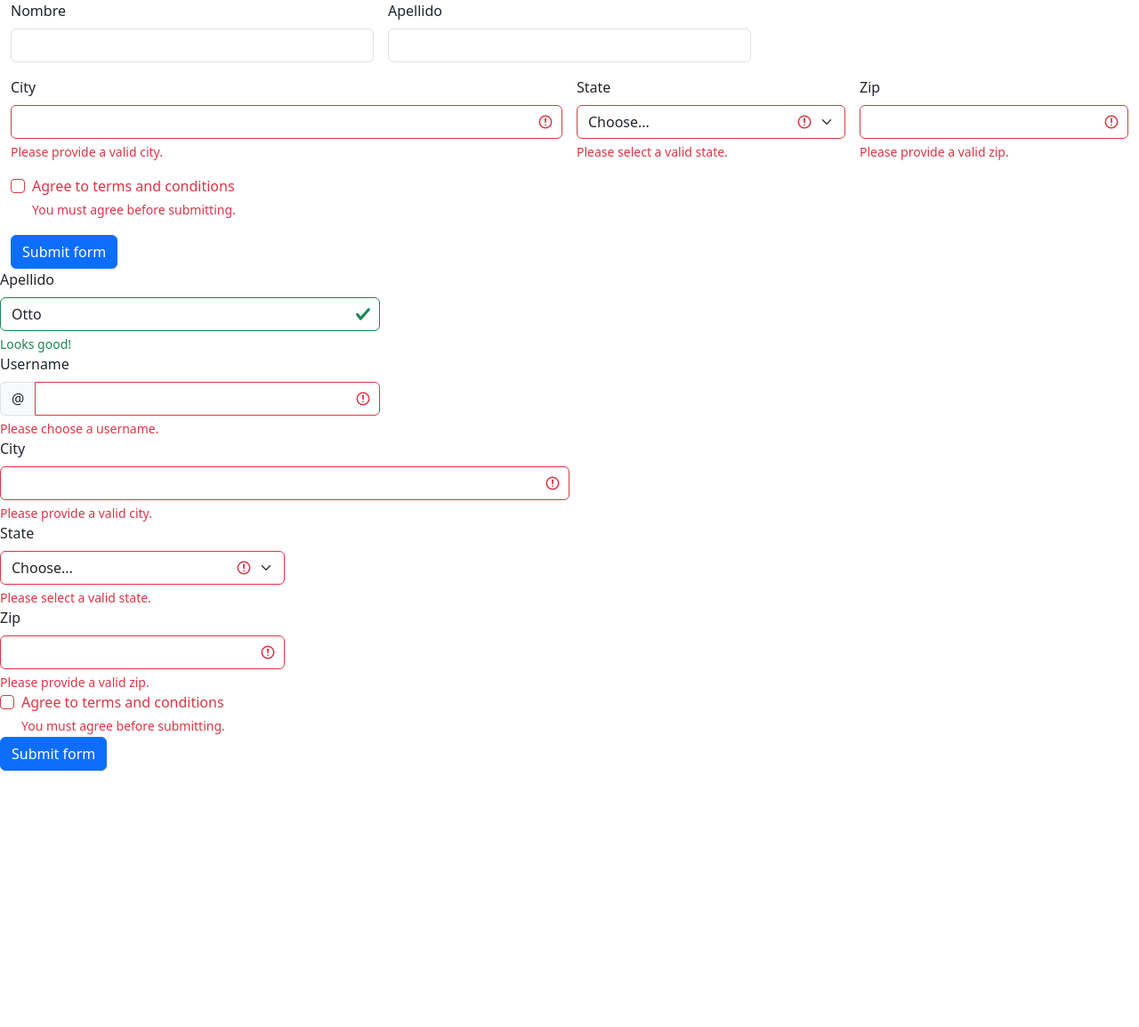
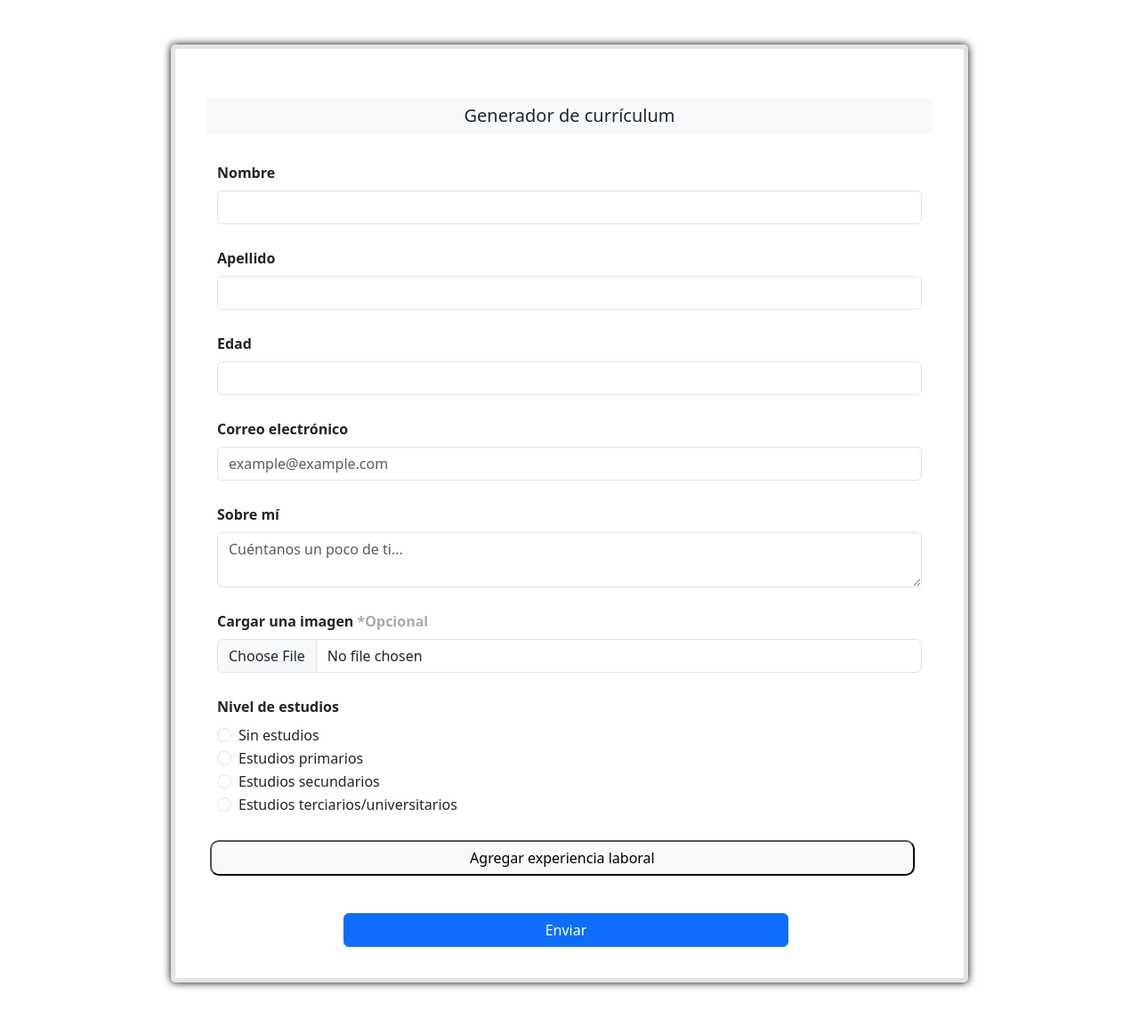
Before and after one commit to GisellaMoreno7/Demo-TCPDF, a PHP site: page / in a window 1280 px wide. Shown: the whole page at 89% size. Before the commit the page ends 866 px from the top, so only its background shows below. Run offline with PHP 8.4, Linux system fonts and the light colour scheme.

Commit message:
Formulario terminado + clase Imagen

```diff
--- a/Vista/index.php
+++ b/Vista/index.php
@@ -6,121 +6,149 @@
     <meta http-equiv="X-UA-Compatible" content="IE=edge">
     <meta name="viewport" content="width=device-width, initial-scale=1.0">
     <link rel="stylesheet" href="Librerias/bootstrap-5.3.1-dist/css/bootstrap.min.css">
-    <script type="javascript/text" src="Librerias/bootstrap-5.3.1-dist/js/bootstrap.min.js"></script>
+    <link rel="stylesheet" href="styles.css">
+    <script type="text/javascript" src="Librerias/bootstrap-5.3.1-dist/js/bootstrap.min.js"></script>
     <title>Generador Currículum</title>
 </head>
 
 <body>
+    <div class="contenedor-formulario">
+        <div class="container">
+            <div class="bg-light">
+                <h5 class="bi bi-box-arrow-in-down-left bg-gray text-blue p-2">Generador de currículum</h5>
+            </div>
             <div class="container-fluid">
-        <form id="form" name="form" method="POST" action="Accion/action.php" class="row g-3">
-            <div class="col-md-4">
-                <label for="validationServer01" class="form-label">Nombre</label>
-                <input type="text" class="form-control" id="nombre" name="nombre">
-                <div id="validationServerUsernameFeedback" class="invalid-feedback">
-                    Please choose a username.
+
+                <form class="row mt-3 g-3 needs-validation" method="POST" action="Accion/action.php" novalidate enctype="multipart/form-data">
+
+                    <!-- INPUTS ALFANUMÉRICOS -->
+                    <div class="contenedor-dato">
+                        <label for="nombre" class="form-label">Nombre</label>
+                        <input type="text" class="form-control" name="nombre" id="nombre" pattern="[a-zA-Z]+" required>
+                        <div class="invalid-feedback">
+                            Complete el campo correctamente.
                         </div>
                     </div>
-            <div class="col-md-4">
-                <label for="validationServer01" class="form-label">Apellido</label>
-                <input type="text" class="form-control" id="apellido" name="apellido" pattern="^[a-zA-Z]+$">
-            </div>
-            <div class="col-md-6">
-                <label for="validationServer03" class="form-label">City</label>
-                <input type="text" class="form-control is-invalid" id="validationServer03" aria-describedby="validationServer03Feedback" required>
-                <div id="validationServer03Feedback" class="invalid-feedback">
-                    Please provide a valid city.
+                    <div class="contenedor-dato">
+                        <label for="apellido" class="form-label">Apellido</label>
+                        <input type="text" class="form-control" name="apellido" id="apellido" pattern="[a-zA-Z]+" required>
+                        <div class="invalid-feedback">
+                            Complete el campo correctamente.
                         </div>
                     </div>
-            <div class="col-md-3">
-                <label for="validationServer04" class="form-label">State</label>
-                <select class="form-select is-invalid" id="validationServer04" aria-describedby="validationServer04Feedback" required>
-                    <option selected disabled value="">Choose...</option>
-                    <option>...</option>
-                </select>
-                <div id="validationServer04Feedback" class="invalid-feedback">
-                    Please select a valid state.
+                    <div class="contenedor-dato">
+                        <label for="edad" class="form-label">Edad</label>
+                        <input type="text" class="form-control" name="edad" id="edad" pattern="^\d{1,3}$" required>
+                        <div class="invalid-feedback">
+                            Ingrese una edad válida.
                         </div>
                     </div>
-            <div class="col-md-3">
-                <label for="validationServer05" class="form-label">Zip</label>
-                <input type="text" class="form-control is-invalid" id="validationServer05" aria-describedby="validationServer05Feedback" required>
-                <div id="validationServer05Feedback" class="invalid-feedback">
-                    Please provide a valid zip.
+                    <div class="contenedor-dato">
+                        <label for="correo" class="form-label">Correo electrónico</label>
+                        <input type="text" class="form-control" name="correo" id="correo" pattern="^[a-zA-Z0-9._-]+@[a-zA-Z]+\.[a-zA-Z\.]+$" placeholder="example@example.com" required>
+                        <div class="invalid-feedback">
+                            Ingrese un correo válido.
                         </div>
                     </div>
-            <div class="col-12">
+                    <div class="contenedor-dato">
+                        <label for="sobreMi" class="form-label">Sobre mí</label>
+                        <textarea class="form-control" name="sobreMi" id="sobreMi" placeholder="Cuéntanos un poco de ti..." required></textarea>
+                        <div class="invalid-feedback">
+                            Campo obligatorio.
+                        </div>
+                    </div>
+                    <div class="contenedor-dato">
+                        <label for="formFile" class="form-label">Cargar una imagen <span class="opcional">*Opcional</span></label>
+                        <input class="form-control" type="file" name="imagen" required>
+                    </div>
+
+                    <!-- RADIO BUTTONS -->
+                    <div class="contenedor-dato">
+                        <label for="educacion" class="form-label">Nivel de estudios</label>
                         <div class="form-check">
-                    <input class="form-check-input is-invalid" type="checkbox" value="" id="invalidCheck3" aria-describedby="invalidCheck3Feedback" required>
-                    <label class="form-check-label" for="invalidCheck3">
-                        Agree to terms and conditions
-                    </label>
-                    <div id="invalidCheck3Feedback" class="invalid-feedback">
-                        You must agree before submitting.
+                            <input type="radio" class="form-check-input" name="radio-stacked" required>
+                            <label class="form-check-label" for="educacion">Sin estudios</label>
+                        </div>
+                        <div class="form-check">
+                            <input type="radio" class="form-check-input" name="radio-stacked" required>
+                            <label class="form-check-label" for="educacion">Estudios primarios</label>
+                        </div>
+                        <div class="form-check">
+                            <input type="radio" class="form-check-input" name="radio-stacked" required>
+                            <label class="form-check-label" for="educacion">Estudios secundarios</label>
+                        </div>
+                        <div class="form-check">
+                            <input type="radio" class="form-check-input" name="radio-stacked" required>
+                            <label class="form-check-label" for="educacion">Estudios terciarios/universitarios</label>
+                        </div>
+                    </div>
+
+                    <!-- EXP LABORAL (LISTA) -->
+                    <button type="button" id="agregar-experiencia" class="form-check-button">Agregar experiencia laboral</button>
+                    <div class="contenedor-dato">
+                        <div id="experiencia-container">
+                            <!-- Los campos de experiencia laboral se agregan acá -->
+                        </div>
+                    </div>
+
+                    <!-- BOTÓN DE ENVIAR -->
+                    <div class="d-grid gap-2 d-md-flex justify-content-md-center">
+                        <button class="btn btn-primary me-md-2 boton" type="submit">Enviar</button>
+                    </div>
+                </form>
+
             </div>
         </div>
     </div>
-            <div class="col-12">
-                <button class="btn btn-primary" type="submit">Submit form</button>
-            </div>
-    </div>
-    </div>
-    <div class="col-md-4">
-        <label for="validationServer02" class="form-label">Apellido</label>
-        <input type="text" class="form-control is-valid" id="validationServer02" value="Otto" required>
-        <div class="valid-feedback">
-            Looks good!
-        </div>
-    </div>
-    <div class="col-md-4">
-        <label for="validationServerUsername" class="form-label">Username</label>
-        <div class="input-group has-validation">
-            <span class="input-group-text" id="inputGroupPrepend3">@</span>
-            <input type="text" class="form-control is-invalid" id="validationServerUsername" aria-describedby="inputGroupPrepend3 validationServerUsernameFeedback" required>
-            <div id="validationServerUsernameFeedback" class="invalid-feedback">
-                Please choose a username.
-            </div>
-        </div>
-    </div>
-    <div class="col-md-6">
-        <label for="validationServer03" class="form-label">City</label>
-        <input type="text" class="form-control is-invalid" id="validationServer03" aria-describedby="validationServer03Feedback" required>
-        <div id="validationServer03Feedback" class="invalid-feedback">
-            Please provide a valid city.
-        </div>
-    </div>
-    <div class="col-md-3">
-        <label for="validationServer04" class="form-label">State</label>
-        <select class="form-select is-invalid" id="validationServer04" aria-describedby="validationServer04Feedback" required>
-            <option selected disabled value="">Choose...</option>
-            <option>...</option>
-        </select>
-        <div id="validationServer04Feedback" class="invalid-feedback">
-            Please select a valid state.
-        </div>
-    </div>
-    <div class="col-md-3">
-        <label for="validationServer05" class="form-label">Zip</label>
-        <input type="text" class="form-control is-invalid" id="validationServer05" aria-describedby="validationServer05Feedback" required>
-        <div id="validationServer05Feedback" class="invalid-feedback">
-            Please provide a valid zip.
-        </div>
-    </div>
-    <div class="col-12">
-        <div class="form-check">
-            <input class="form-check-input is-invalid" type="checkbox" value="" id="invalidCheck3" aria-describedby="invalidCheck3Feedback" required>
-            <label class="form-check-label" for="invalidCheck3">
-                Agree to terms and conditions
-            </label>
-            <div id="invalidCheck3Feedback" class="invalid-feedback">
-                You must agree before submitting.
-            </div>
-        </div>
-    </div>
-    <div class="col-12">
-        <button class="btn btn-primary" type="submit">Submit form</button>
-    </div>
-    </form>
-    </div>
+
+    <script>
+        //Desactivo envío de formularios con campos inválidos.
+        (function() {
+            'use strict'
+
+            //Selecciono los formularios que requieren validación
+            var forms = document.querySelectorAll('.needs-validation')
+
+            //Los recorro y evito que se manden
+            Array.prototype.slice.call(forms)
+                .forEach(function(form) {
+                    form.addEventListener('submit', function(event) {
+                        if (!form.checkValidity()) {
+                            event.preventDefault()
+                            event.stopPropagation()
+                        }
+
+                        form.classList.add('was-validated')
+                    }, false)
+                })
+        })();
+
+        document.addEventListener("DOMContentLoaded", function() {
+            const experienciaContainer = document.getElementById("experiencia-container");
+            const agregarExperienciaBtn = document.getElementById("agregar-experiencia");
+
+            agregarExperienciaBtn.addEventListener("click", function() {
+                // Crear un nuevo campo de experiencia laboral
+                const experienciaItem = document.createElement("div");
+                experienciaItem.className = "experience-item";
+
+                // Agregar campos de entrada
+                experienciaItem.innerHTML = `
+                    <input type="text" name="exp[]" class="expTexto" placeholder="Añada algo aquí...">
+                    <button type="button" class="eliminar-experiencia">Eliminar</button>
+                `;
+
+                // Agregar el campo de experiencia laboral al contenedor
+                experienciaContainer.appendChild(experienciaItem);
+
+                // Agregar evento de eliminación
+                const eliminarBtn = experienciaItem.querySelector(".eliminar-experiencia");
+                eliminarBtn.addEventListener("click", function() {
+                    experienciaContainer.removeChild(experienciaItem);
+                });
+            });
+        });
+    </script>
 
 </body>
 
--- /dev/null
+++ b/Vista/styles.css
@@ -0,0 +1,59 @@
+h5 {
+    margin-top: 20px;
+    text-align: center;
+}
+
+.container {
+    border: 5px solid #E3E3E5;
+    box-shadow: 10px black;
+    background-color: white;
+    padding: 35px;
+    border-radius: 5px;
+    box-shadow: 0px 0px 10px black;
+    max-width: 70%;
+    margin-top: 50px;
+    margin-bottom: 50px;
+}
+
+.opcional {
+    color: #AAAAAA;
+}
+
+.contenedor-dato {
+    margin-bottom: 10px;
+}
+
+label {
+    font-weight: 600;
+}
+
+.form-check-label {
+    font-weight: 450;
+}
+
+.boton {
+    align-items: center;
+    width: 500px;
+}
+
+#agregar-experiencia {
+    width: 98%;
+    height: 40px;
+}
+
+.expTexto {
+    width: auto;
+}
+
+#agregar-experiencia,
+.expTexto,
+.eliminar-experiencia {
+    border-radius: 10px;
+    background-color: #f8f9fa;
+    color: black;
+}
+
+#agregar-experiencia:hover,
+.eliminar-experiencia:hover {
+    background-color: #E3E3E5;
+}
```
Also changed, not shown: Control/Imagen.php (added, +37 -0 lines), Control/class.php (deleted). Lines whose indentation alone changed are shown as unchanged.
